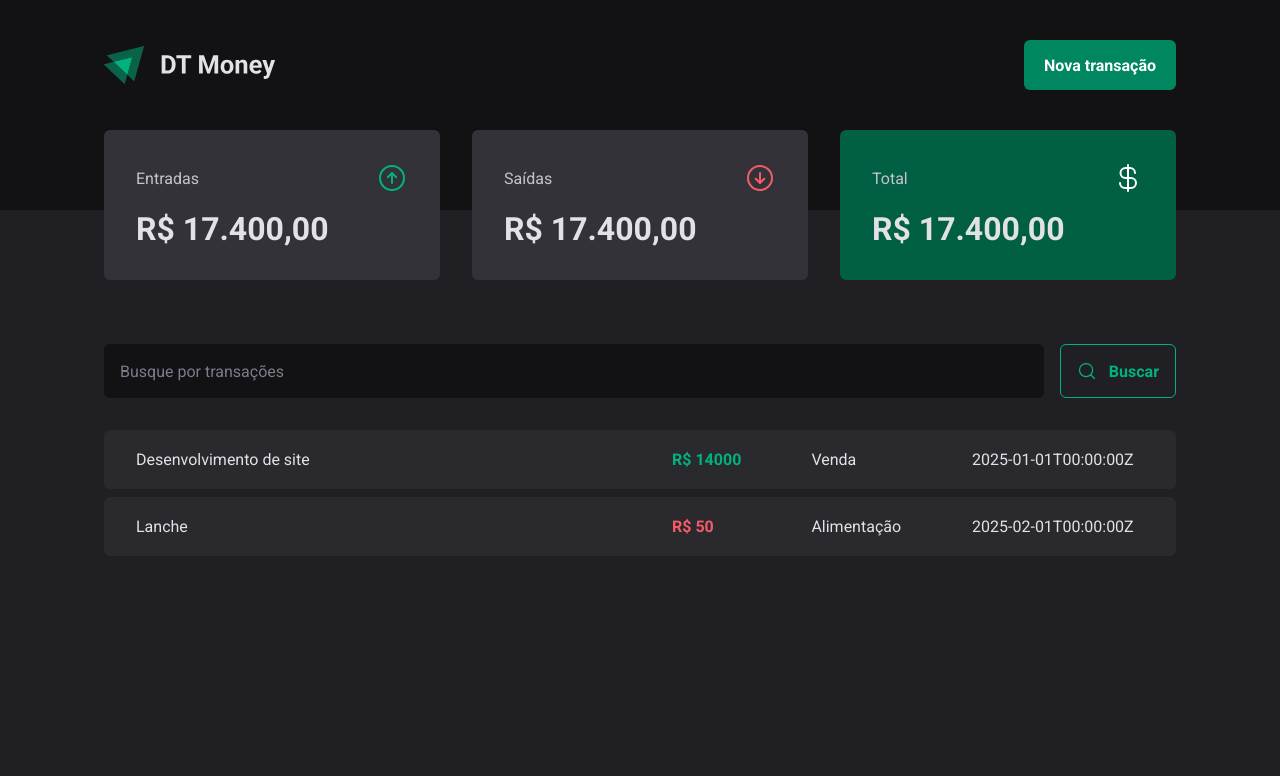
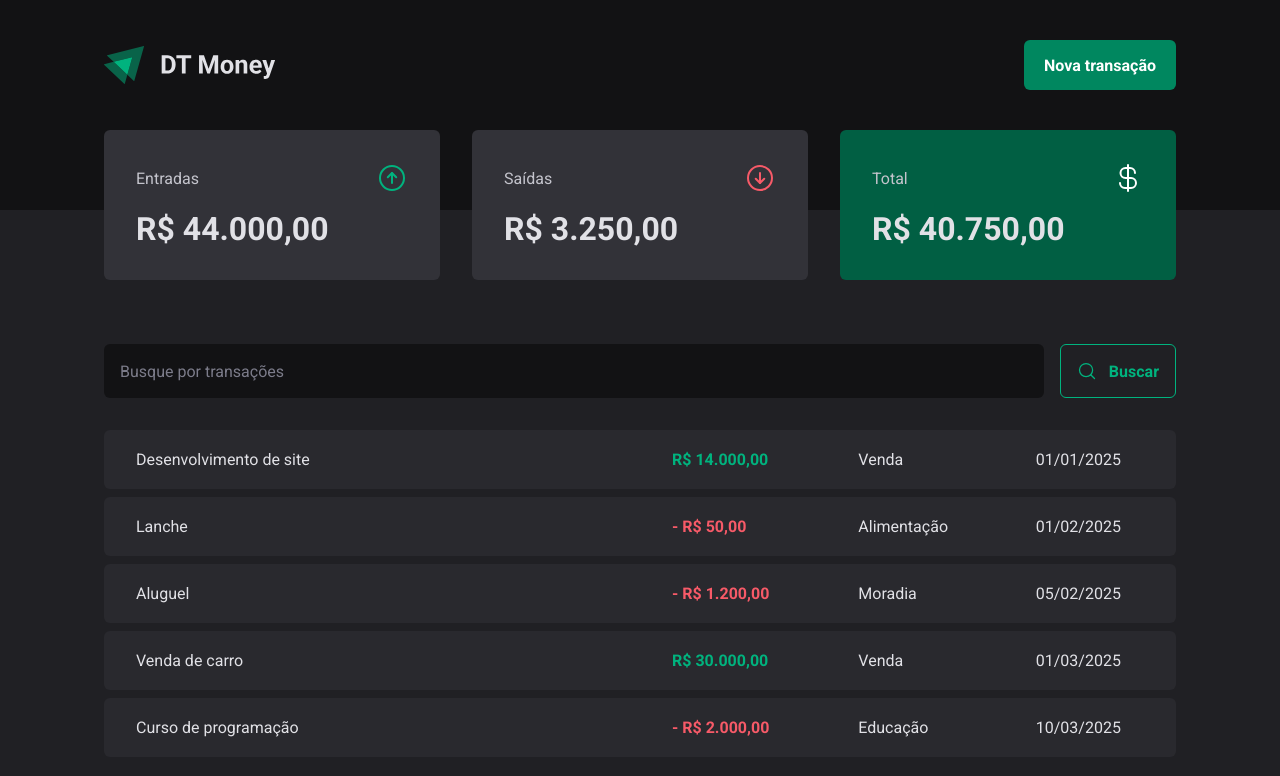
Before and after one commit to elenmagalhaes/dt-money-web, a React (Vite) app: page / in a window 1280 px wide. Shown: the top 776 px of the page. Built offline with nearby package versions, Linux system fonts and the light colour scheme; data requests are answered from the project's data file.

Commit message:
feat: update icon path, add transaction data, and implement price formatting

```diff
--- a/index.html
+++ b/index.html
@@ -3,7 +3,7 @@
 
 <head>
 	<meta charset="UTF-8" />
-	<link rel="icon" type="image/svg+xml" href="/assets/favicon.svg" />
+	<link rel="icon" type="image/svg+xml" href="/favicon.svg" />
 	<link href="https://fonts.googleapis.com/css2?family=Roboto:wght@400;700&display=swap" rel="stylesheet" />
 	<meta name="viewport" content="width=device-width, initial-scale=1.0" />
 	<title>DT Money</title>
--- a/server.json
+++ b/server.json
@@ -15,6 +15,30 @@
 			"category": "Alimentação",
 			"type": "outcome",
 			"createdAt": "2025-02-01T00:00:00Z"
+		},
+		{
+			"id": "3",
+			"description": "Aluguel",
+			"price": 1200,
+			"category": "Moradia",
+			"type": "outcome",
+			"createdAt": "2025-02-05T00:00:00Z"
+		},
+		{
+			"id": "4",
+			"description": "Venda de carro",
+			"price": 30000,
+			"category": "Venda",
+			"type": "income",
+			"createdAt": "2025-03-01T00:00:00Z"
+		},
+		{
+			"id": "5",
+			"description": "Curso de programação",
+			"price": 2000,
+			"category": "Educação",
+			"type": "outcome",
+			"createdAt": "2025-03-10T00:00:00Z"
 		}
 	]
 }
--- a/src/components/Summary/index.tsx
+++ b/src/components/Summary/index.tsx
@@ -1,7 +1,30 @@
 import { ArrowCircleDown, ArrowCircleUp, CurrencyDollar } from "phosphor-react";
+import { useContext } from "react";
+import { priceFormatter } from "utils/formatter";
+import { TransactionsContext } from "../../contexts/TransactionsContext";
 import { SummaryCard, SummaryContainer } from "./styles";
 
 const Summary = () => {
+	const { transactions } = useContext(TransactionsContext);
+
+	const summary = transactions.reduce(
+		(acc, transaction) => {
+			if (transaction.type === 'income') {
+				acc.income += transaction.price;
+				acc.total += transaction.price;
+			} else {
+				acc.outcome += transaction.price;
+				acc.total -= transaction.price;
+			}
+
+			return acc
+		},
+		{
+			income: 0,
+			outcome: 0,
+			total: 0
+		})
+
 	return (
 		<SummaryContainer>
 			<SummaryCard>
@@ -10,7 +33,7 @@ const Summary = () => {
 					<ArrowCircleUp size={32} color="#00b37e" />
 				</header>
 
-				<strong>R$ 17.400,00</strong>
+				<strong>{priceFormatter.format(summary.income)}</strong>
 			</SummaryCard>
 
 			<SummaryCard>
@@ -19,7 +42,7 @@ const Summary = () => {
 					<ArrowCircleDown size={32} color="#f75a68" />
 				</header>
 
-				<strong>R$ 17.400,00</strong>
+				<strong>{priceFormatter.format(summary.outcome)}</strong>
 			</SummaryCard>
 
 			<SummaryCard variant="green">
@@ -28,7 +51,7 @@ const Summary = () => {
 					<CurrencyDollar size={32} color="#fff" />
 				</header>
 
-				<strong>R$ 17.400,00</strong>
+				<strong>{priceFormatter.format(summary.total)}</strong>
 			</SummaryCard>
 		</SummaryContainer>
 	)
--- a/src/pages/Transactions/index.tsx
+++ b/src/pages/Transactions/index.tsx
@@ -1,7 +1,8 @@
+import Header from "components/Header"
+import Summary from "components/Summary"
 import { TransactionsContext } from "contexts/TransactionsContext"
 import { useContext } from "react"
-import Header from "../../components/Header"
-import Summary from "../../components/Summary"
+import { dateFormatter, priceFormatter } from "utils/formatter"
 import SearchForm from "./components/SearchForm"
 import { PriceHighlight, TransactionsContainer, TransactionsTable } from "./styles"
 
@@ -23,11 +24,12 @@ const Transactions = () => {
 								<td width="50%">{transaction.description}</td>
 								<td>
 									<PriceHighlight variant={transaction.type}>
-										R$ {transaction.price}
+										{transaction.type === 'outcome' && '- '}
+										{priceFormatter.format(transaction.price)}
 									</PriceHighlight>
 								</td>
 								<td>{transaction.category}</td>
-								<td>{transaction.createdAt}</td>
+								<td>{dateFormatter.format(new Date(transaction.createdAt))}</td>
 							</tr>
 						))}
 					</tbody>
--- /dev/null
+++ b/src/utils/formatter.ts
@@ -0,0 +1,6 @@
+export const dateFormatter = new Intl.DateTimeFormat('pt-BR');
+
+export const priceFormatter = new Intl.NumberFormat('pt-BR', {
+	style: 'currency',
+	currency: 'BRL',
+});
--- a/tsconfig.app.json
+++ b/tsconfig.app.json
@@ -45,6 +45,9 @@
 			"contexts/*": [
 				"src/contexts/*"
 			],
+			"utils/*": [
+				"src/utils/*"
+			]
 		}
 	},
 	"include": [
--- a/vite.config.ts
+++ b/vite.config.ts
@@ -11,6 +11,7 @@ export default defineConfig({
 			"contexts": "/src/contexts",
 			"styles": "/src/styles",
 			"pages": "/src/pages",
+			"utils": "/src/utils",
 		},
 	},
 })
```
